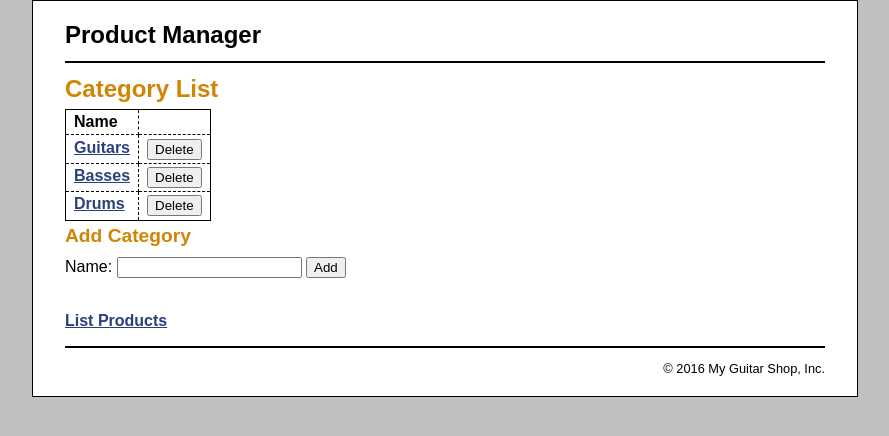
After one commit to zvakanaka/php-class, a PHP site: page /delete_category.php in a window 1280 px wide. The commit adds this page. Shown: the top 436 px of the page, without its empty margins (195-1084 px from the left). Run offline with PHP 8.4, Linux system fonts and the light colour scheme; data comes from the database, SQL or seed files in the repository.

Commit message:
Assignment 4.1

```diff
--- a/murach_files/ex_starts/ch04_ex1/category_list.php
+++ b/murach_files/ex_starts/ch04_ex1/category_list.php
@@ -28,14 +28,32 @@ $statement->closeCursor();
           <th>Name</th>
           <th>&nbsp;</th>
       </tr>
-
-        <!-- add code for the rest of the table here -->
-
+        <?php foreach ($categories as $category) : ?>
+          <tr>
+            <td>
+              <a href=".?category_id=<?php echo $category['categoryID']; ?>">
+                <?php echo $category['categoryName']; ?>
+              </a>
+            </td>
+            <td>
+              <form action="delete_category.php" method="post">
+                <input type="hidden" name="category_id"
+                     value="<?php echo $category['categoryID']; ?>">
+                <input type="submit" value="Delete">
+              </form>
+            </td>
+          </tr>
+        <?php endforeach; ?>
     </table>
 
     <h2>Add Category</h2>
 
-    <!-- add code for the form here -->
+    <form action="add_category.php" method="post"
+          id="add_category_form">
+        <label>Name: </label>
+        <input type="text" name="category_name">
+        <input type="submit" value="Add"><br>
+    </form>
 
     <br>
     <p><a href="index.php">List Products</a></p>
--- /dev/null
+++ b/murach_files/ex_starts/ch04_ex1/delete_category.php
@@ -0,0 +1,18 @@
+<?php
+require_once('database.php');
+
+// Get IDs
+$category_id = filter_input(INPUT_POST, 'category_id', FILTER_VALIDATE_INT);
+
+// Delete the product from the database
+if ($category_id != false) {
+    $query = 'DELETE FROM categories
+              WHERE categoryID = :category_id';
+    $statement = $db->prepare($query);
+    $statement->bindValue(':category_id', $category_id);
+    $success = $statement->execute();
+    $statement->closeCursor();
+}
+
+// Display the Product List page
+include('category_list.php');
```
Also changed, not shown: murach_files/ex_starts/ch04_ex1/add_category.php (added, +25 -0 lines), murach_files/ex_starts/ch04_ex1/add_category_form.php (added, +57 -0 lines), murach_files/ex_starts/ch04_ex1/index.php (line endings or trailing spaces). Lines whose indentation alone changed are shown as unchanged.
